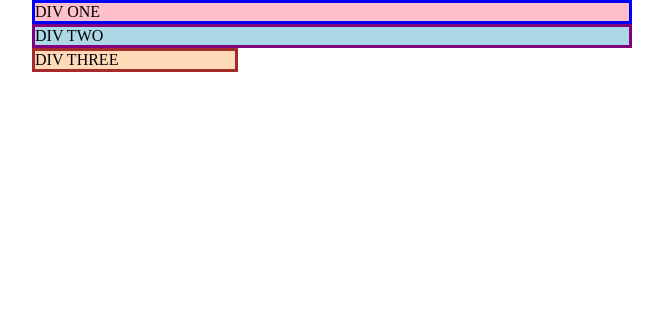
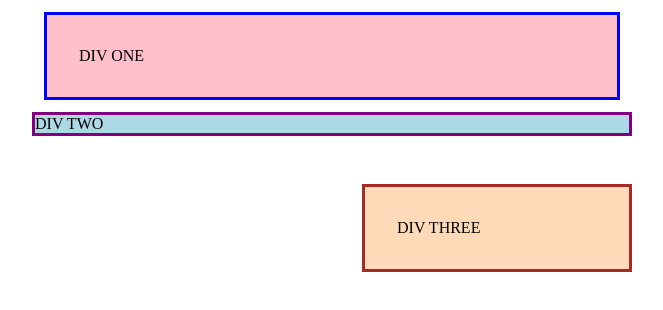
Before and after one commit to rkan0/theodinproject, a plain HTML site: page css-exercises-detached/foundations/block-and-inline/01-margin-and-padding-1/index.html in a window 1280 px wide. Shown: the whole page, without its empty margins (308-971 px from the left). Drawn offline with Linux system fonts and the light colour scheme.

Commit message:
completed block and inline

```diff
--- a/css-exercises-detached/foundations/block-and-inline/01-margin-and-padding-1/style.css
+++ b/css-exercises-detached/foundations/block-and-inline/01-margin-and-padding-1/style.css
@@ -7,15 +7,15 @@ body {
   background: pink;
   border: 3px solid blue;
   /* CHANGE ME */
-  padding: 0px;
-  margin: 0px;
+  padding: 32px;
+  margin: 12px;
 }
 
 .two {
   background: lightblue;
   border: 3px solid purple;
   /* CHANGE ME */
-  margin-bottom: 0px;
+  margin-bottom: 48px;
 }
 
 .three {
@@ -23,6 +23,6 @@ body {
   border: 3px solid brown;
   width: 200px;
   /* CHANGE ME */
-  padding: 0px;
-  margin-left: 0px;
+  padding: 32px;
+  margin-left: auto; /* not sure why 400px doesn't work? */
 }
--- a/css-exercises-detached/foundations/block-and-inline/02-margin-and-padding-2/style.css
+++ b/css-exercises-detached/foundations/block-and-inline/02-margin-and-padding-2/style.css
@@ -1,27 +1,38 @@
 body {
   background: #eee;
   font-family: sans-serif;
+  font-size: 16px;
+
 }
 
 .card {
   width: 400px;
   background: #fff;
   margin: 16px auto;
+  padding: 10px ;
 }
 
 .title {
   background: #e3f4ff;
+  padding: 8px;
 }
 
 .content {
   background: #e3f4ff;
+  padding: 10px;
+  margin: 10px auto;
 }
 
 .button-container {
   background: #e3f4ff;
+  text-align: center;
+  padding: 10px;
 }
 
 button {
   background: white;
   border: 1px solid #eee;
+  display: block;
+  margin: auto;
+  padding: 10px ;
 }
```
